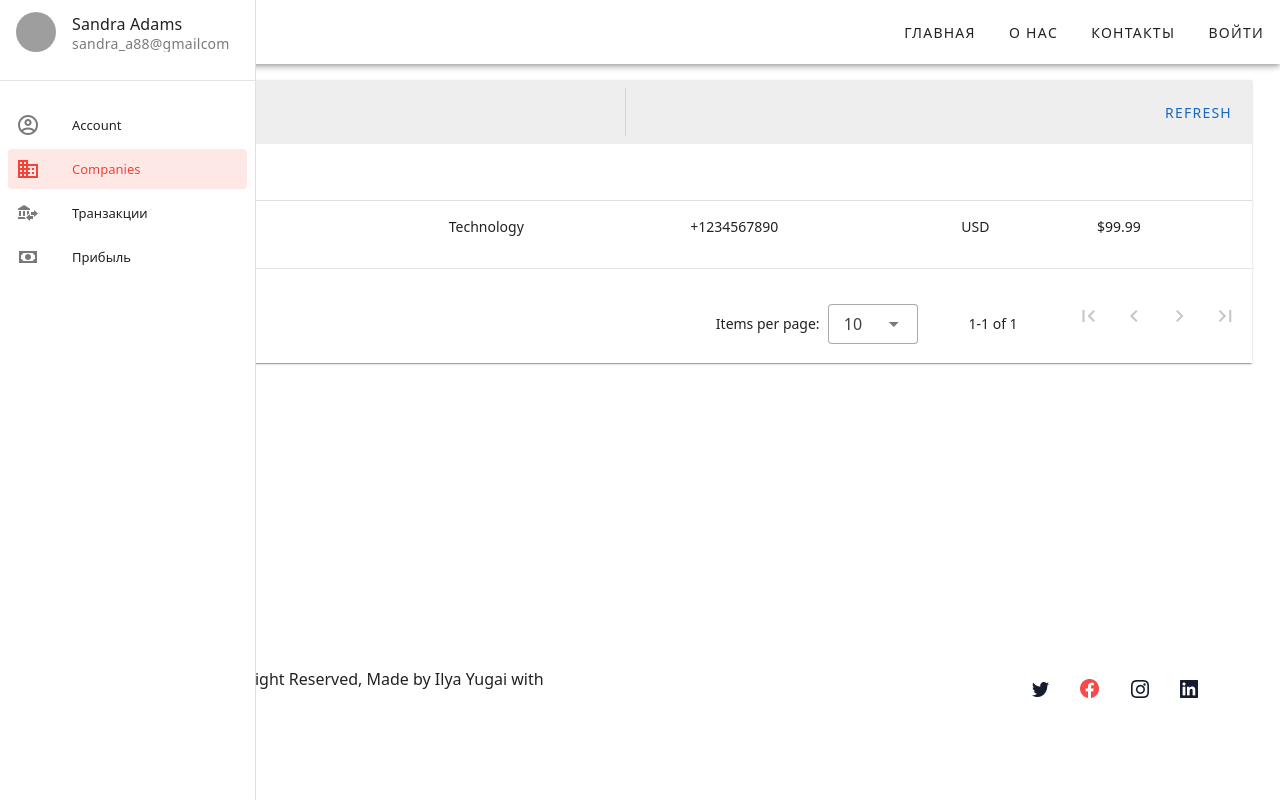
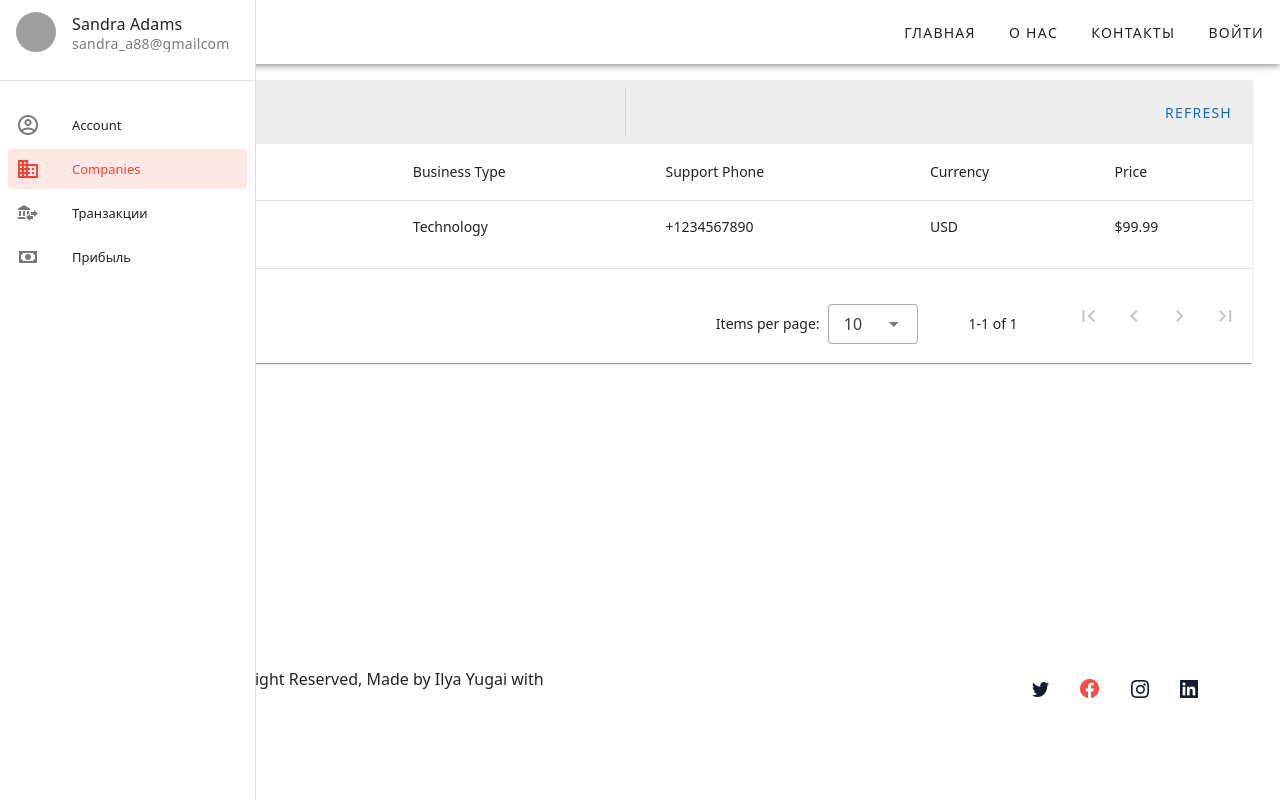
Before and after one commit to learning-kyljmeeski/ezpay-vue, a Vue app: page /companies in a window 1280 px wide. Built offline with nearby package versions, Linux system fonts and the light colour scheme; grey boxes are pictures that could not be loaded.

Commit message:
Add headers

```diff
--- a/src/views/Companies.vue
+++ b/src/views/Companies.vue
@@ -14,8 +14,8 @@
         </v-toolbar>
       </template>
       <template v-slot:item="{ item, index }">
-          <tr :key="index" @click="goToCompany(item)" :data-id="item.id">
-            <td>{{ item.companyName }}</td>
+        <tr :key="index" :data-id="item.id">
+          <td><router-link :to="{ path: '/companies/' + item.id }">{{ item.companyName }}</router-link></td>
           <td>{{ item.businessType }}</td>
           <td>{{ item.supportPhone }}</td>
           <td>{{ item.currency }}</td>
@@ -31,11 +31,11 @@
   data() {
     return {
       headers: [
-          { text: 'Company Name', value: 'companyName' },
-          { text: 'Business Type', value: 'businessType' },
-          { text: 'Support Phone', value: 'supportPhone' },
-          { text: 'Currency', value: 'currency' },
-          { text: 'Price', value: 'price' },
+        { title: 'Company Name', value: 'companyName' },
+        { title: 'Business Type', value: 'businessType' },
+        { title: 'Support Phone', value: 'supportPhone' },
+        { title: 'Currency', value: 'currency' },
+        { title: 'Price', value: 'price' },
       ],
       companies: []
     }
@@ -45,8 +45,8 @@
   },
   methods: {
     fetchCompanies() {
-        // Здесь вы можете сделать API запрос для получения данных
-        // В данном примере используем статичные данные для наглядности
+      // Here you can make an API call to fetch data
+      // For this example, using static data
       this.companies = [
         {
           id: "cb4d5112-ba37-4d06-821b-11033fcb76a2",
@@ -74,5 +74,4 @@
 tr:hover {
   cursor: pointer;
 }
-
 </style>
```
Lines whose indentation alone changed are shown as unchanged.
